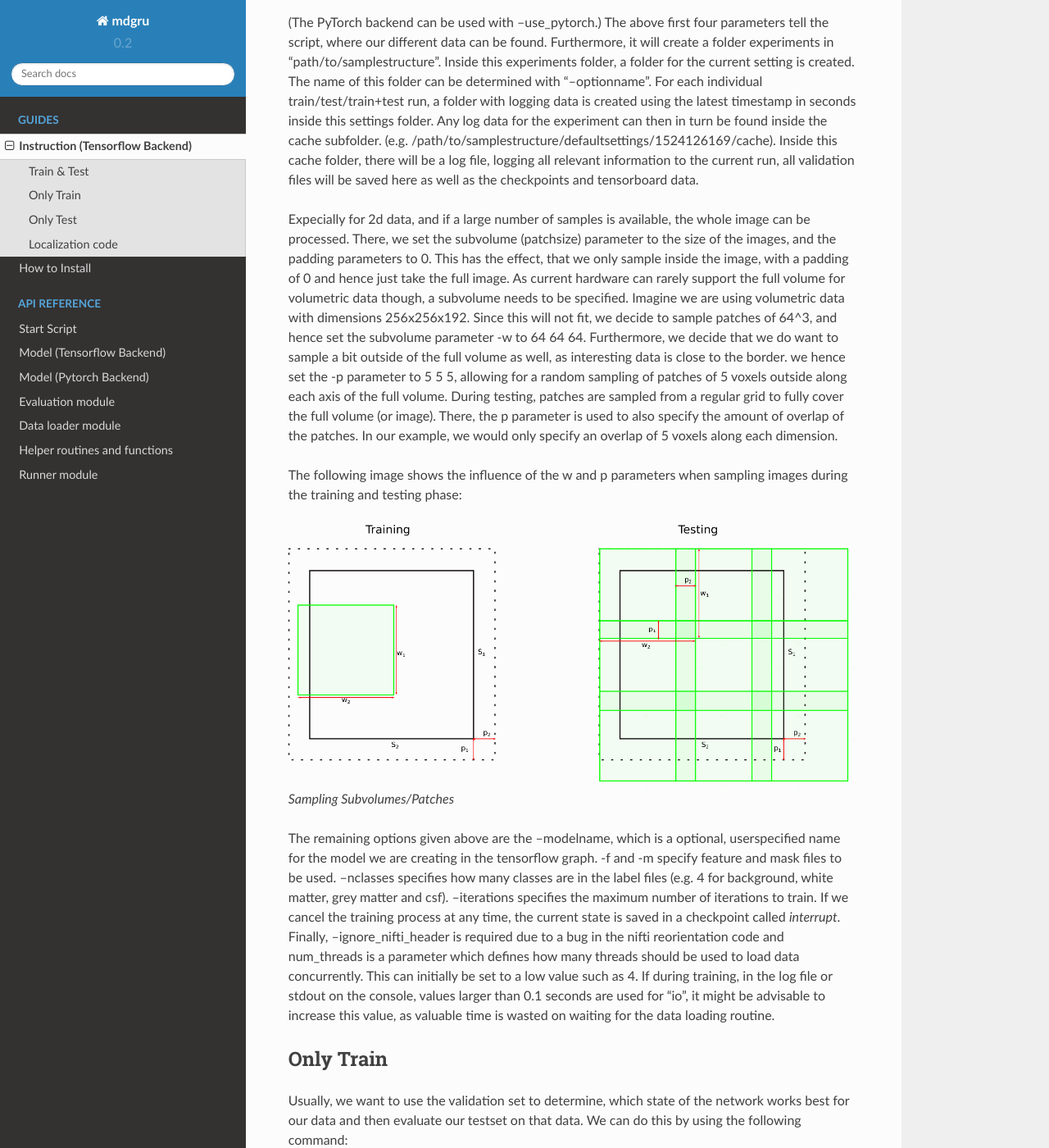
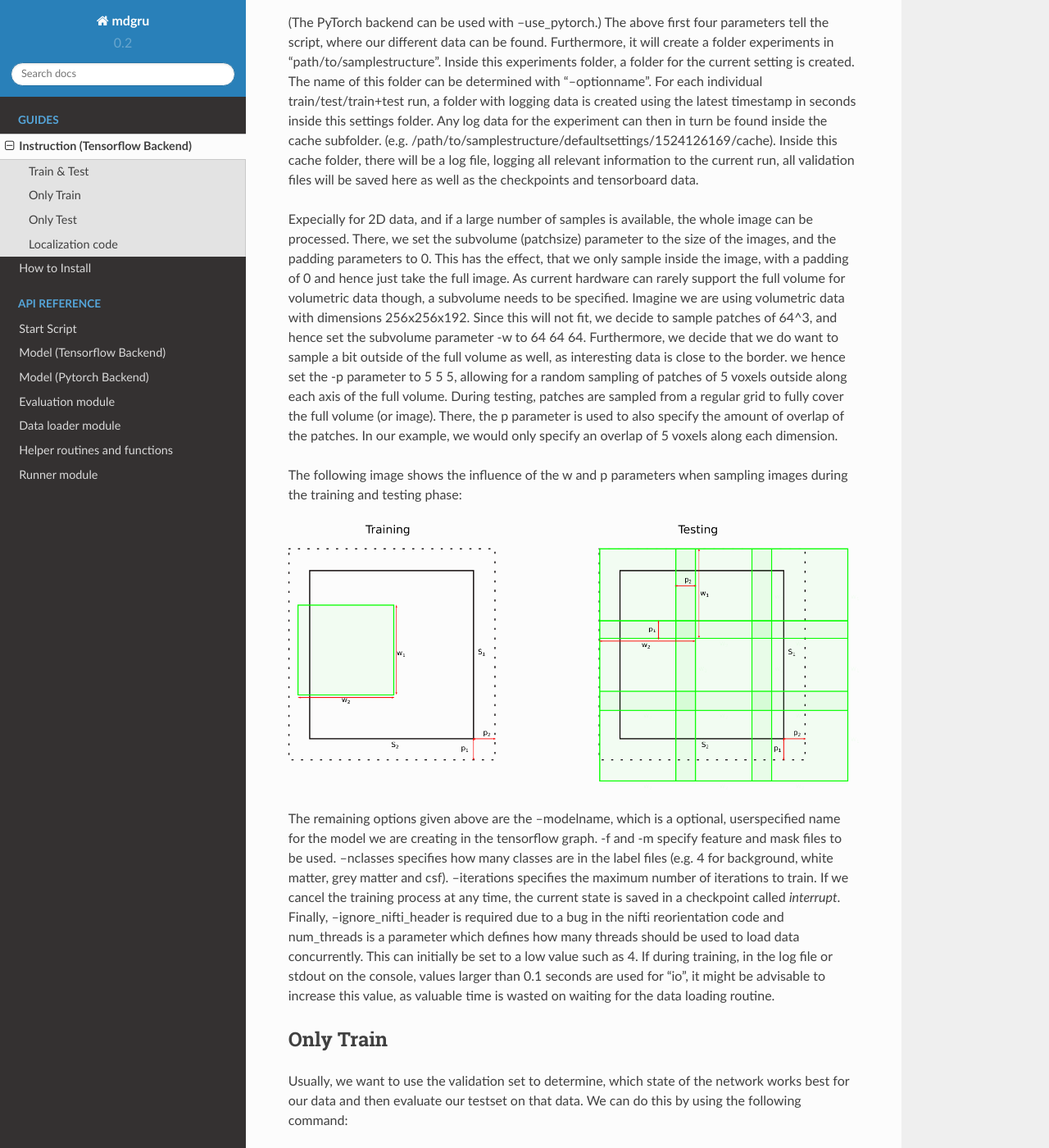
Before and after one commit to zubata88/mdgru, a Sphinx documentation site: the page built from docs/how_to_use.rst, in a window 1280 px wide and 1400 px high, scrolled down 1699 px. Shown: the whole window at 82% size. Built offline with Sphinx 7.4.7 and the Read the Docs theme 2.0.0, drawn with Linux system fonts in a browser that asks for light colours.

Commit message:
Update how_to_use.rst

```diff
--- a/docs/how_to_use.rst
+++ b/docs/how_to_use.rst
@@ -106,7 +106,7 @@ cache folder, there will be a log file, logging all relevant information
 to the current run, all validation files will be saved here as well as
 the checkpoints and tensorboard data.
 
-Expecially for 2d data, and if a large number of samples is available,
+Expecially for 2D data, and if a large number of samples is available,
 the whole image can be processed. There, we set the subvolume
 (patchsize) parameter to the size of the images, and the padding
 parameters to 0. This has the effect, that we only sample inside the
@@ -129,8 +129,6 @@ sampling images during the training and testing phase:
 
 .. figure:: https://github.com/zubata88/mdgru/blob/master/sampling.png?raw=true
    :alt: Sampling subvolumes/patches
-
- Sampling Subvolumes/Patches
 
 The remaining options given above are the --modelname, which is a
 optional, userspecified name for the model we are creating in the
```
